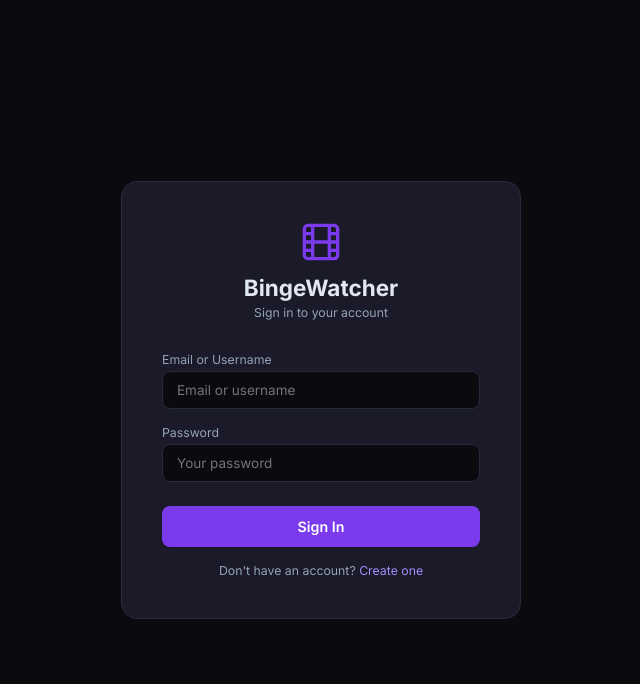
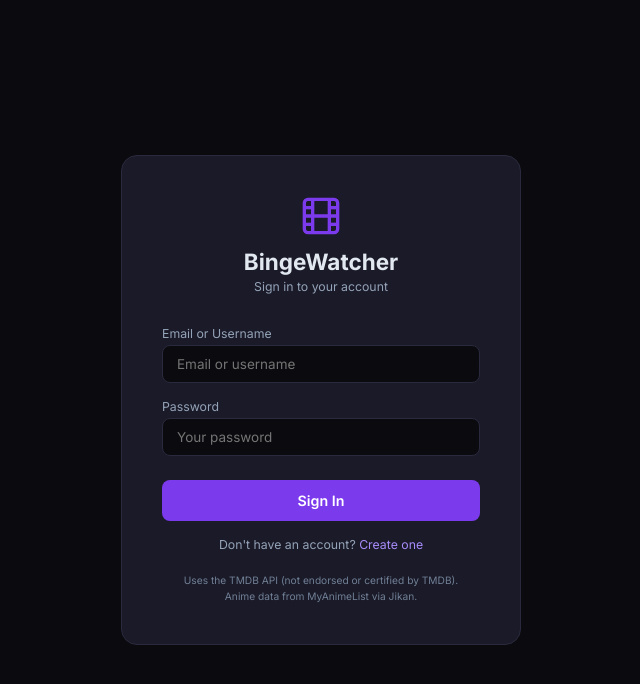
Before and after one commit to n00bin/WatchWise, a FastAPI app: page /login in a window 1280 px wide. Shown: the top 684 px of the page, without its empty margins (319-959 px from the left). Run offline with FastAPI, Linux system fonts and the light colour scheme.

Commit message:
Add data-source attribution for Play Store IP compliance
Adds required TMDB attribution ("uses the TMDB API but is not endorsed
or certified by TMDB") plus credits for MyAnimeList/Jikan, TasteDive,
and Trakt to all in-app pages (footer) and the login page.

Co-Authored-By: Claude Opus 4.8 (1M context) <noreply@anthropic.com>

```diff
--- a/app/templates/base.html
+++ b/app/templates/base.html
@@ -192,6 +192,12 @@
     <!-- Main Content -->
     <main class="main-content">
         {% block content %}{% endblock %}
+
+        <!-- Data-source attribution (required for IP / brand compliance) -->
+        <footer class="app-attribution" style="margin-top:48px;padding:24px 16px;border-top:1px solid var(--border);color:var(--text-dim);font-size:0.72rem;line-height:1.7;text-align:center">
+            <p style="margin:0 0 4px">This product uses the TMDB API but is not endorsed or certified by <a href="https://www.themoviedb.org/" target="_blank" rel="noopener" style="color:var(--text-muted);text-decoration:none">TMDB</a>.</p>
+            <p style="margin:0">Anime data from <a href="https://myanimelist.net/" target="_blank" rel="noopener" style="color:var(--text-muted);text-decoration:none">MyAnimeList</a> via Jikan. Recommendations powered by <a href="https://tastedive.com/" target="_blank" rel="noopener" style="color:var(--text-muted);text-decoration:none">TasteDive</a> and <a href="https://trakt.tv/" target="_blank" rel="noopener" style="color:var(--text-muted);text-decoration:none">Trakt</a>.</p>
+        </footer>
     </main>
 
     <!-- Search Modal -->
--- a/app/templates/login.html
+++ b/app/templates/login.html
@@ -109,6 +109,10 @@
             <span id="toggleText">Don't have an account?</span>
             <a onclick="toggleMode()" id="toggleLink">Create one</a>
         </div>
+
+        <p style="text-align:center;margin-top:20px;font-size:0.68rem;color:var(--text-dim);line-height:1.6">
+            Uses the TMDB API (not endorsed or certified by TMDB).<br>Anime data from MyAnimeList via Jikan.
+        </p>
     </div>
 
     <script>
```
